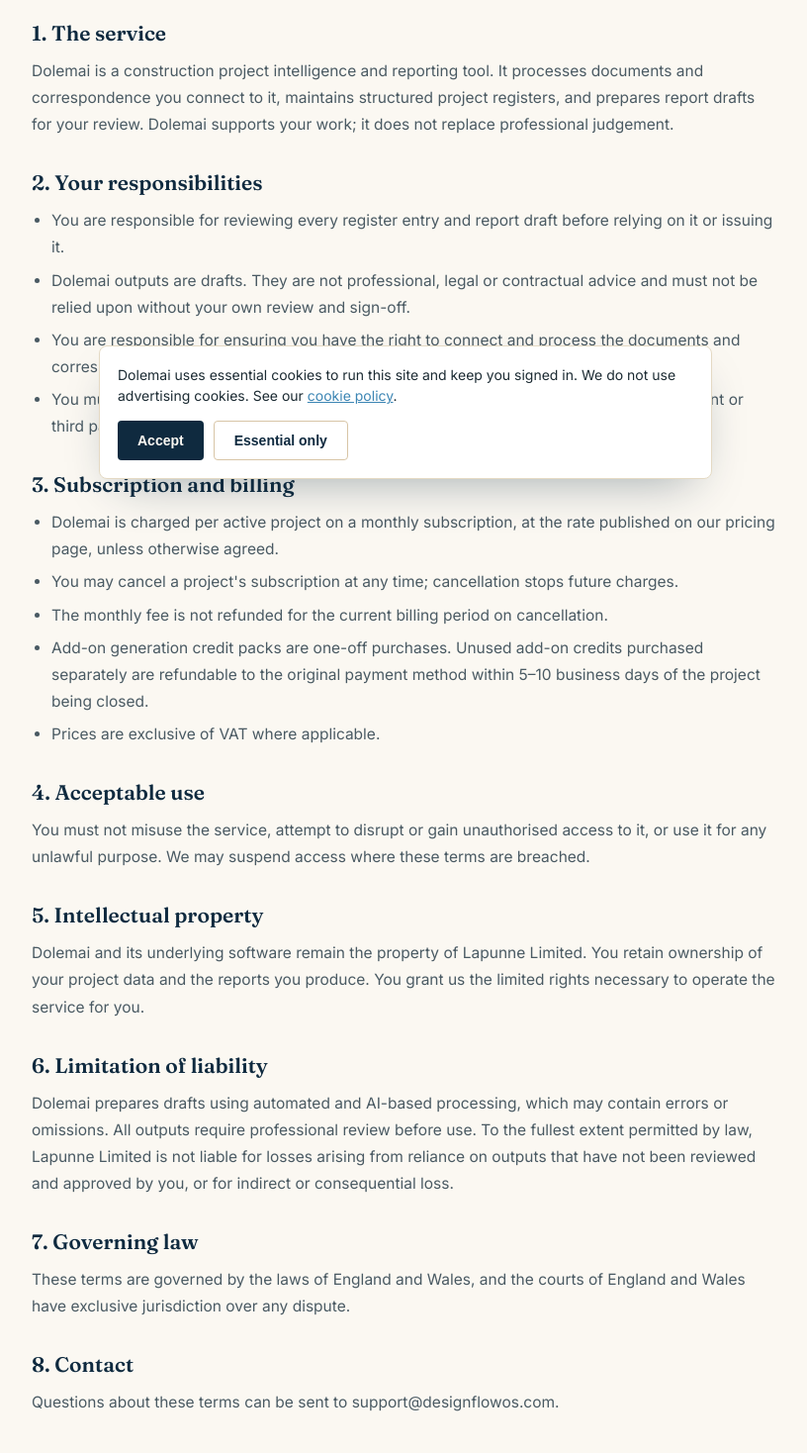
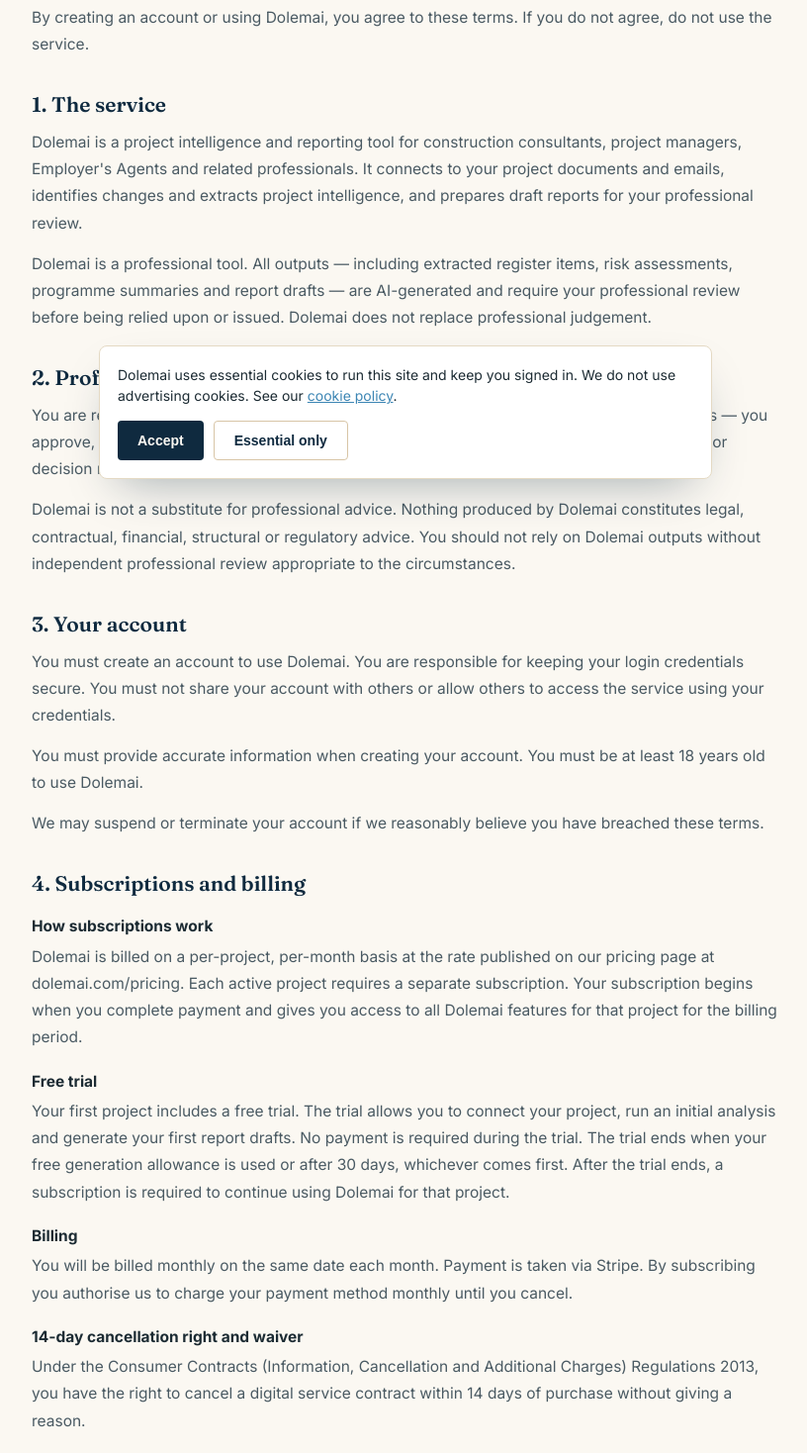
Before and after one commit to DesignflowOSapp/dolemai-marketing, a Next.js app: page /terms in a window 1280 px wide. Shown: the part 300-1768 px from the top of the page at 99% size, without its empty margins (230-1046 px from the left). Built offline with nearby package versions, Linux system fonts and the light colour scheme.

Commit message:
Terms: full rewrite (12 sections, subscriptions/billing detail, CCR 2013 waiver)

```diff
--- a/app/(marketing)/terms/page.tsx
+++ b/app/(marketing)/terms/page.tsx
@@ -1,10 +1,10 @@
-import { LegalShell, H, P, UL } from "@/components/legal";
+import { LegalShell, H, Sub, P, UL } from "@/components/legal";
 import { pageMeta } from "@/lib/seo";
 
 export const metadata = pageMeta({
   title: "Terms and conditions",
   description:
-    "The terms governing use of Dolemai, operated by Lapunne Limited. AI-generated outputs are drafts requiring professional review. Governing law: England and Wales.",
+    "The terms and conditions governing use of Dolemai, a software service provided by Lapunne Limited. AI-generated outputs require professional review. Governing law: England and Wales.",
   path: "/terms",
 });
 
@@ -12,44 +12,116 @@
   return (
     <LegalShell
       title="Terms and conditions"
-      updated="16 July 2026"
-      intro="These terms govern your use of Dolemai, operated by Lapunne Limited (trading as Dolemai). By using the service you agree to these terms."
+      updated="18 July 2026"
+      intro="Dolemai is a software service provided by Lapunne Limited, a company registered in England and Wales. These terms govern your use of the Dolemai platform at app.dolemai.com."
     >
+      <P>{`By creating an account or using Dolemai, you agree to these terms. If you do not agree, do not use the service.`}</P>
 
       <H>1. The service</H>
-      <P>Dolemai is a construction project intelligence and reporting tool. It processes documents and correspondence you connect to it, maintains structured project registers, and prepares report drafts for your review. Dolemai supports your work; it does not replace professional judgement.</P>
+      <P>{`Dolemai is a project intelligence and reporting tool for construction consultants, project managers, Employer's Agents and related professionals. It connects to your project documents and emails, identifies changes and extracts project intelligence, and prepares draft reports for your professional review.`}</P>
+      <P>{`Dolemai is a professional tool. All outputs — including extracted register items, risk assessments, programme summaries and report drafts — are AI-generated and require your professional review before being relied upon or issued. Dolemai does not replace professional judgement.`}</P>
 
-      <H>2. Your responsibilities</H>
+      <H>2. Professional responsibility</H>
+      <P>{`You are responsible for reviewing all AI-generated outputs before use. Dolemai prepares drafts — you approve, amend and issue. The professional responsibility for any report, advice, assessment or decision remains entirely with you.`}</P>
+      <P>{`Dolemai is not a substitute for professional advice. Nothing produced by Dolemai constitutes legal, contractual, financial, structural or regulatory advice. You should not rely on Dolemai outputs without independent professional review appropriate to the circumstances.`}</P>
+
+      <H>3. Your account</H>
+      <P>{`You must create an account to use Dolemai. You are responsible for keeping your login credentials secure. You must not share your account with others or allow others to access the service using your credentials.`}</P>
+      <P>{`You must provide accurate information when creating your account. You must be at least 18 years old to use Dolemai.`}</P>
+      <P>{`We may suspend or terminate your account if we reasonably believe you have breached these terms.`}</P>
+
+      <H>4. Subscriptions and billing</H>
+
+      <Sub>How subscriptions work</Sub>
+      <P>{`Dolemai is billed on a per-project, per-month basis at the rate published on our pricing page at dolemai.com/pricing. Each active project requires a separate subscription. Your subscription begins when you complete payment and gives you access to all Dolemai features for that project for the billing period.`}</P>
+
+      <Sub>Free trial</Sub>
+      <P>{`Your first project includes a free trial. The trial allows you to connect your project, run an initial analysis and generate your first report drafts. No payment is required during the trial. The trial ends when your free generation allowance is used or after 30 days, whichever comes first. After the trial ends, a subscription is required to continue using Dolemai for that project.`}</P>
+
+      <Sub>Billing</Sub>
+      <P>{`You will be billed monthly on the same date each month. Payment is taken via Stripe. By subscribing you authorise us to charge your payment method monthly until you cancel.`}</P>
+
+      <Sub>14-day cancellation right and waiver</Sub>
+      <P>{`Under the Consumer Contracts (Information, Cancellation and Additional Charges) Regulations 2013, you have the right to cancel a digital service contract within 14 days of purchase without giving a reason.`}</P>
+      <P>{`However, if you expressly request that we begin providing the service immediately — which is necessary for Dolemai to connect to your documents, run analysis and generate reports — you acknowledge that you waive this 14-day cancellation right once the service has begun.`}</P>
+      <P>{`When you first subscribe to a Dolemai project, you will be asked to confirm that you request immediate access to the service and that you understand this waives your statutory 14-day cancellation right. This confirmation applies to all subsequent project subscriptions on your account. You may still cancel your subscription at any time as described below — your subscription will end at the close of the current billing period.`}</P>
+
+      <Sub>Pausing your reporting schedule</Sub>
+      <P>{`Pausing your automatic reporting schedule does not pause or cancel your subscription. You retain full access to your project while your subscription is active regardless of whether your schedule is running.`}</P>
+
+      <Sub>Cancelling your subscription</Sub>
+      <P>{`To cancel a project subscription, either:`}</P>
       <UL items={[
-        "You are responsible for reviewing every register entry and report draft before relying on it or issuing it.",
-        "Dolemai outputs are drafts. They are not professional, legal or contractual advice and must not be relied upon without your own review and sign-off.",
-        "You are responsible for ensuring you have the right to connect and process the documents and correspondence you provide to the service.",
-        "You must not use the service in breach of any obligation of confidentiality you owe to a client or third party.",
+        "Close the project in Project Settings → Closeout, or",
+        "Cancel the subscription in Project Settings → Billing → Cancel subscription",
+      ]} />
+      <P>{`In both cases your subscription ends at the close of the current billing period. You retain access until then. Your subscription will not renew after that date.`}</P>
+
+      <Sub>Closing a project</Sub>
+      <P>{`When you close a project your subscription is cancelled at the end of the current billing period. Unused monthly report generations for the current period may be transferred to another active project on your account. Unused add-on credits purchased separately will be refunded to your original payment method within 5–10 business days. Monthly report generations included in your subscription cannot be refunded in cash but may be transferred as described.`}</P>
+
+      <Sub>Deleting a project</Sub>
+      <P>{`Deleting a project is permanent and cannot be undone. When you delete a project your subscription is cancelled immediately. Unused monthly report generations expire immediately and cannot be transferred or refunded. Unused add-on credits purchased separately will be refunded within 5–10 business days. All project data including reports, registers and project records is permanently deleted. We recommend using Close project rather than Delete project if you wish to transfer unused generations or preserve your records.`}</P>
+
+      <Sub>Add-on credits</Sub>
+      <P>{`Additional report generation credits may be purchased separately. Add-on credits do not expire and carry over month to month until used or until the project is closed or deleted. Unused add-on credits are refundable at the purchase rate if you close or delete your project.`}</P>
+
+      <Sub>Failed payments</Sub>
+      <P>{`If a payment fails we will notify you by email. Your project will remain accessible while we retry the payment. If payment cannot be collected after reasonable attempts, we may suspend or cancel your subscription and access to your project.`}</P>
+
+      <Sub>Refunds</Sub>
+      <P>{`Monthly subscription fees are non-refundable except as described above in relation to add-on credits and project closure. We do not offer pro-rata refunds for unused days within a billing period.`}</P>
+
+      <H>5. Acceptable use</H>
+      <P>{`You must use Dolemai only for lawful purposes and in accordance with these terms. You must not:`}</P>
+      <UL items={[
+        "Use Dolemai to process documents you do not have the right to share",
+        "Attempt to reverse engineer, copy or extract the underlying software or AI models",
+        "Use Dolemai to generate misleading, fraudulent or harmful content",
+        "Attempt to circumvent any security or access controls",
+        "Use Dolemai in any way that could damage, disable or impair the service",
       ]} />
 
-      <H>3. Subscription and billing</H>
+      <H>6. Intellectual property</H>
+      <P>{`Dolemai and its underlying technology are owned by Lapunne Limited. We grant you a non-exclusive, non-transferable licence to use Dolemai for the duration of your subscription.`}</P>
+      <P>{`You retain ownership of your project documents and the information you provide. You grant us a limited licence to process your documents and data solely for the purpose of providing the service to you. We do not use your project data to train AI models.`}</P>
+      <P>{`Reports and register outputs generated by Dolemai from your project data belong to you.`}</P>
+
+      <H>7. Data and privacy</H>
+      <P>{`We process your personal data and project information in accordance with our Privacy Policy at dolemai.com/privacy. Project documents are processed in memory to extract intelligence and are not stored on our servers after processing. The structured intelligence extracted — risks, actions, decisions and changes — is retained to provide the service.`}</P>
+      <P>{`We use Anthropic's Claude API to process documents. Anthropic does not use submitted data for model training by default under their commercial terms.`}</P>
+
+      <H>8. No warranty</H>
+      <P>{`Dolemai is provided as a professional tool to assist your work. We do not warrant that:`}</P>
       <UL items={[
-        "Dolemai is charged per active project on a monthly subscription, at the rate published on our pricing page, unless otherwise agreed.",
-        "You may cancel a project's subscription at any time; cancellation stops future charges.",
-        "The monthly fee is not refunded for the current billing period on cancellation.",
-        "Add-on generation credit packs are one-off purchases. Unused add-on credits purchased separately are refundable to the original payment method within 5–10 business days of the project being closed.",
-        "Prices are exclusive of VAT where applicable.",
+        "AI-generated outputs are accurate, complete or fit for any particular purpose",
+        "The service will be available without interruption or error",
+        "The service will meet your specific requirements",
       ]} />
+      <P>{`All AI-generated outputs require professional review before use. You use Dolemai at your own professional risk.`}</P>
 
-      <H>4. Acceptable use</H>
-      <P>You must not misuse the service, attempt to disrupt or gain unauthorised access to it, or use it for any unlawful purpose. We may suspend access where these terms are breached.</P>
+      <H>9. Limitation of liability</H>
+      <P>{`To the fullest extent permitted by law, Lapunne Limited shall not be liable for:`}</P>
+      <UL items={[
+        "Any loss arising from your reliance on AI-generated outputs without professional review",
+        "Any indirect, consequential or economic loss arising from use of the service",
+        "Any loss of data, revenue, profit or opportunity",
+        "Any failure or interruption of the service",
+      ]} />
+      <P>{`Our total liability to you for any claim arising from these terms or your use of Dolemai shall not exceed the amount you paid us in the three months preceding the claim.`}</P>
+      <P>{`Nothing in these terms excludes or limits our liability for death or personal injury caused by our negligence, fraud or fraudulent misrepresentation, or any other liability that cannot be excluded by law.`}</P>
 
-      <H>5. Intellectual property</H>
-      <P>Dolemai and its underlying software remain the property of Lapunne Limited. You retain ownership of your project data and the reports you produce. You grant us the limited rights necessary to operate the service for you.</P>
+      <H>10. Changes to the service and terms</H>
+      <P>{`We may update these terms from time to time. We will notify you of material changes by email. Continued use of Dolemai after notification constitutes acceptance of the updated terms.`}</P>
+      <P>{`We may change, suspend or discontinue any part of the service at any time. We will give reasonable notice where possible.`}</P>
 
-      <H>6. Limitation of liability</H>
-      <P>Dolemai prepares drafts using automated and AI-based processing, which may contain errors or omissions. All outputs require professional review before use. To the fullest extent permitted by law, Lapunne Limited is not liable for losses arising from reliance on outputs that have not been reviewed and approved by you, or for indirect or consequential loss.</P>
+      <H>11. Governing law</H>
+      <P>{`These terms are governed by the laws of England and Wales. Any disputes arising from these terms or your use of Dolemai shall be subject to the exclusive jurisdiction of the courts of England and Wales.`}</P>
 
-      <H>7. Governing law</H>
-      <P>These terms are governed by the laws of England and Wales, and the courts of England and Wales have exclusive jurisdiction over any dispute.</P>
-
-      <H>8. Contact</H>
-      <P>Questions about these terms can be sent to support@designflowos.com.</P>
+      <H>12. Contact</H>
+      <P>{`Lapunne Limited`}</P>
+      <P>{`support@designflowos.com`}</P>
+      <P>{`dolemai.com`}</P>
     </LegalShell>
   );
 }
--- a/components/legal.tsx
+++ b/components/legal.tsx
@@ -15,7 +15,11 @@
 }
 
 export function H({ children }: { children: React.ReactNode }) {
-  return <h2 style={{ fontFamily: fonts.display, fontWeight: 600, color: paper.oceanDeep, fontSize: 21, margin: "34px 0 12px" }}>{children}</h2>;
+  return <h2 style={{ fontFamily: fonts.display, fontWeight: 600, color: paper.oceanDeep, fontSize: 21, margin: "36px 0 12px" }}>{children}</h2>;
+}
+
+export function Sub({ children }: { children: React.ReactNode }) {
+  return <h3 style={{ fontFamily: fonts.body, fontWeight: 700, color: paper.ink, fontSize: 15.5, margin: "22px 0 8px" }}>{children}</h3>;
 }
 
 export function P({ children }: { children: React.ReactNode }) {
```
